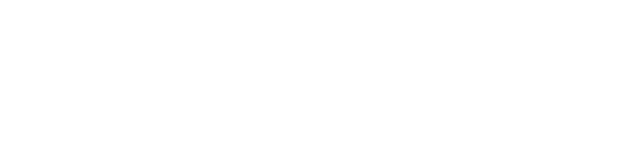
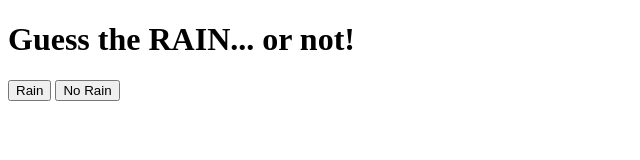
Before and after one commit to ernestdogosson/origin, a plain HTML site: page index.html in a window 1280 px wide. Shown: the whole page, without its empty margins (0-640 px from the left). Drawn offline with Linux system fonts and the light colour scheme.

Commit message:
second commit: added some buttons text and script logic to run the game

```diff
--- a/index.html
+++ b/index.html
@@ -5,5 +5,40 @@
     <meta name="viewport" content="width=device-width, initial-scale=1.0" />
     <title>Rain or No Rain</title>
   </head>
-  <body></body>
+  <body>
+    <h1>Guess the RAIN... or not!</h1>
+    <div class="play">
+      <button
+        class="rain"
+        onclick="
+        rainOrNot('rain')"
+      >
+        Rain
+      </button>
+      <button class="no-rain" onclick="rainOrNot('no rain')">No Rain</button>
+    </div>
+
+    <script>
+      function rainOrNot(yourChoice) {
+        let choice = Math.random();
+        let pick = "";
+
+        if (choice > 0.5) {
+          pick = "rain";
+        } else {
+          pick = "no rain";
+        }
+
+        if (yourChoice === pick) {
+          console.log(
+            `You picked: ${yourChoice}. Computer picked ${pick}. You LOOSE!!!`
+          );
+        } else {
+          console.log(
+            `You picked: ${yourChoice}. Computer picked ${pick}. WIN!!!`
+          );
+        }
+      }
+    </script>
+  </body>
 </html>
```
